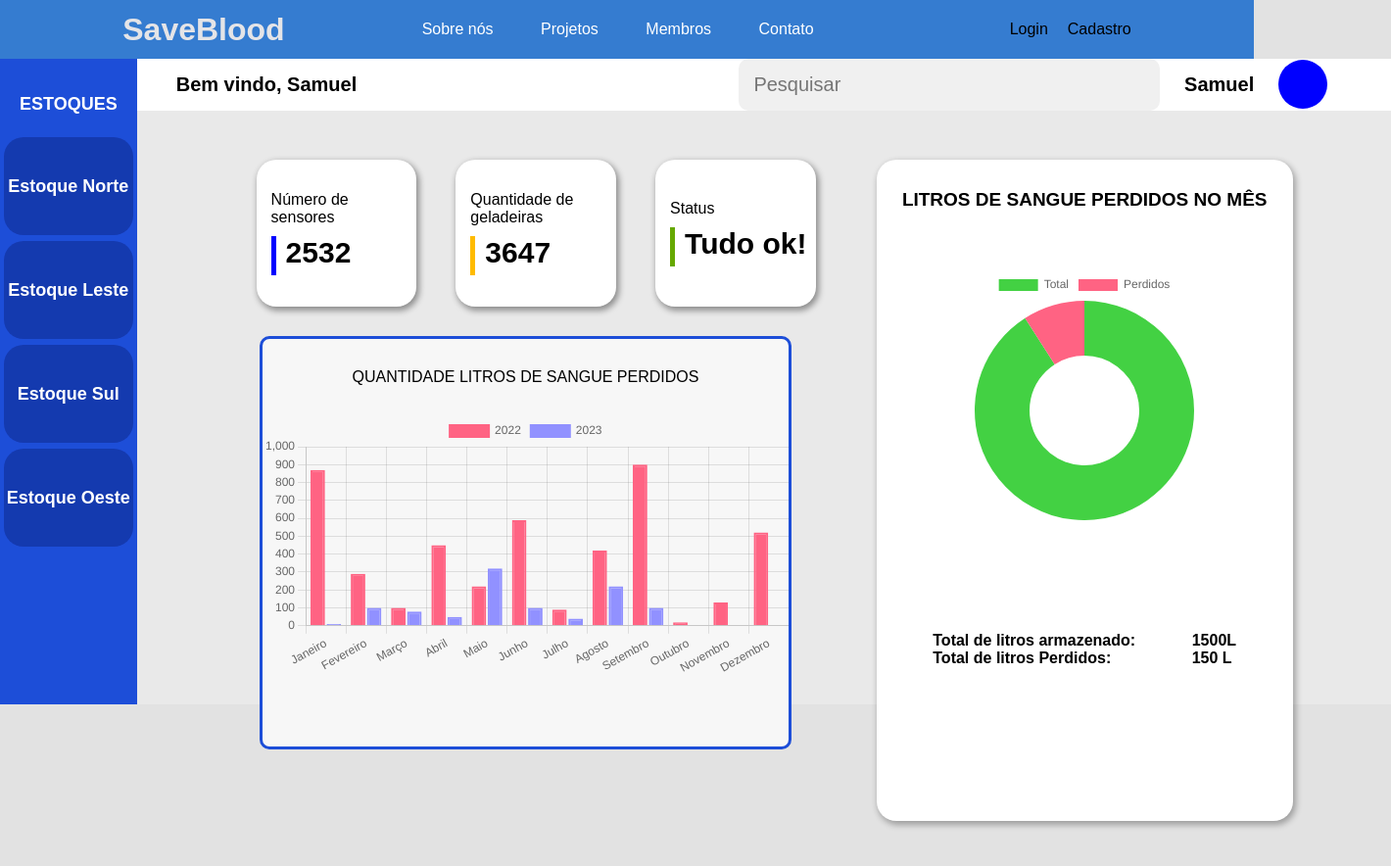
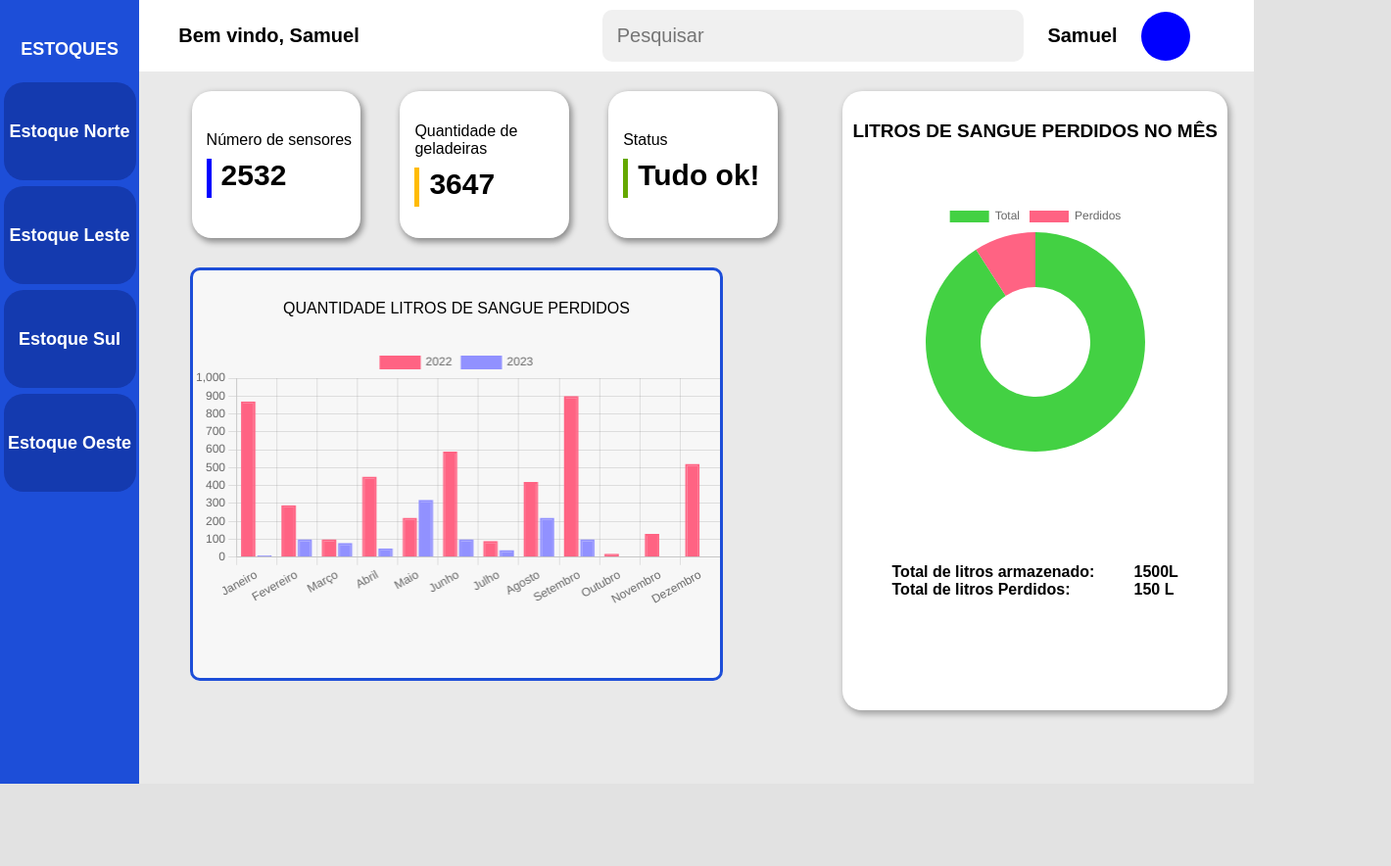
Before and after one commit to Grupo-6-Sprint2/SiteProjeto, a plain HTML site: page dashboardIndex.html in a window 1280 px wide. Shown: the whole page at 98% size, 1420 px wide, since content can reach past the window. After the commit the page ends 800 px from the top, so only its background shows below. Drawn offline with nearby package versions, Linux system fonts and the light colour scheme.

Commit message:
consertando a dashboard e header das paginas

```diff
--- a/dashboardIndex.html
+++ b/dashboardIndex.html
@@ -1,5 +1,6 @@
 <!DOCTYPE html>
 <html lang="en">
+
 <head>
   <meta charset="UTF-8">
   <meta name="viewport" content="width=device-width, initial-scale=1.0">
@@ -7,33 +8,10 @@
   <link rel="stylesheet" href="dashboardStyle.css">
   <script src="https://cdn.jsdelivr.net/npm/chart.js"></script>
 </head>
+
 <body>
-<!-- HEADER -->
-<div class="header">
-    <div class="container">
-      <div class="logo">
-        <h1>SaveBlood</h1>
-      </div>
-      <ul style="margin-left: 100px">
-        <li><a href="https://www.google.com/"> Sobre nós</a></li>
-        <li>Projetos</li>
-        <li>Membros</li>
-        <li>Contato</li>
-      </ul>
-      <div class="btn_login" style="margin-left: 200px">Login</div>
-      <div
-        href="page_cadastro.html"
-        class="btn_login"
-        style="margin-left: 20px"
-      >
-        Cadastro
-      </div>
-    </div>
-  </div>
-</div>
-  <!-- FIM DA HEADER -->
 
-  <div style="display: flex; height: 879px;">
+  <main>
 
     <!-- COISINHA DO LADO -->
     <div class="esquerda">
@@ -69,7 +47,7 @@
       <div class="dashboards">
 
         <!-- cards -->
-      <div style="display: flex; width: 100%;"> <!-- container com tudo debaixo da barra de cima -->
+        <div class="graphics"> <!-- container com tudo debaixo da barra de cima -->
 
 
 
@@ -149,13 +127,14 @@
 
 
 
-</div>  <!--fim da div "dashboards" -->
+        </div> <!--fim da div "dashboards" -->
 
 
         <!-- FIM DA VISÃO GERAL -->
 
       </div>
 </body>
+
 </html>
 
 <script>
@@ -172,7 +151,8 @@
         data: [870, 290, 100, 450, 220, 590, 90, 420, 900, 20, 130, 521],
         borderWidth: 2,
       },
-      {label: '2023',
+      {
+        label: '2023',
         borderColor: 'rgba(145, 145, 255, 1)',
         backgroundColor: 'rgba(145, 145, 255, 1)',
         data: [10, 100, 80, 50, 320, 100, 40, 220, 100, 0],
@@ -205,7 +185,7 @@ new Chart(ctx2, {
           'rgba(255, 99, 131, 1)'
         ],
         data: [1500, 150],
-      borderWidth: 0
+        borderWidth: 0,
       },
       ]
 
--- a/dashboardStyle.css
+++ b/dashboardStyle.css
@@ -20,6 +20,11 @@ body {
 
 strong {
   color: var(--blue-medium);
+}
+
+main {
+  display: flex;
+  height: 100vh;
 }
 
 .container {
@@ -75,7 +80,7 @@ strong {
 
 .esquerda {
   background-color: rgba(29, 78, 216, 1);
-  height: 75%;
+  height: 100%;
   width: 160px;
   color: white;
   display: flex;
@@ -120,18 +125,19 @@ strong {
 /* VISÃO GERAL */
 
 .geral {
-  height: 75%;
+  height: 100%;
   width: 100%;
   background-color: #e9e9e9;
+  display: flex;
+  flex-direction: column;
 }
 
 .geral .BemVindo {
   background-color: #ffffff;
-  height: 8%;
   display: flex;
   justify-content: space-between;
   align-items: center;
-  padding: 0px 40px;
+  padding: 10px 40px;
   position: sticky;
 }
 
@@ -156,13 +162,13 @@ strong {
   font-size: 20px;
 }
 
-.geral {
-  display: flex;
-  flex-direction: column;
+.geral .dashboards {
+  padding: 20px 0px;
 }
 
-.geral .dashboards {
-  padding: 50px 100px;
+.dashboards .graphics {
+  display: flex;
+  justify-content: center;
 }
 
 .geral .container {
@@ -225,11 +231,10 @@ b {
 
 .rolha {
   background-color: rgb(255, 255, 255);
-  height: 675px;
-  width: 450px;
   margin-left: 40px;
   border-radius: 20px;
   box-shadow: 2px 3px 6px 1px rgba(0, 0, 0, 0.3);
+  padding: 0 10px;
 }
 
 .rolha .perdidos {
--- a/global.css
+++ b/global.css
@@ -6,16 +6,27 @@
   --main-white: #e4e4e7;
 }
 
+* {
+  font-family: 'Poppins', sans-serif;
+}
+
 /* ----- HEADER INICIO -----*/
 
+a {
+  text-decoration: none;
+}
+
 header {
+  background-color: var(--blue-light);
+  height: 70px;
   width: 100%;
-
-    background-color: var(--blue-background);
-
   display: flex;
   justify-content: space-around;
   align-items: center;
+}
+
+header .logo h1 {
+  color: var(--main-white)
 }
 
 ul {
@@ -28,9 +39,9 @@ li {
   list-style: none;
 }
 
-header a {
+header ul .button {
   background-color: var(--blue-medium);
-    color: var(--main-white);
+  color: black;
   padding: 0.7rem 2rem;
 
   border: none;
@@ -40,7 +51,7 @@ header a {
   transition: 0.2s;
 }
 
-header a:hover {
+header ul a:hover {
   color: var(--main-white);
   background-color: var(--blue-dark);
   /*#1d4ed8*/
--- a/graficos.css
+++ b/graficos.css
@@ -125,7 +125,7 @@ font-family: 'Trebuchet MS', 'Lucida Sans Unicode', 'Lucida Grande', 'Lucida San
     border-radius: 10px;
 }
 
-.container_sensor input{
+.container_sensor input {
     width: 50px;
     height: 40px;
     border: 0;
```
Also changed, not shown: page_cadastro.html (+22 -21 lines), page_home.html (+27 -7 lines), page_login.html (+26 -37 lines). Lines whose indentation alone changed are shown as unchanged.
